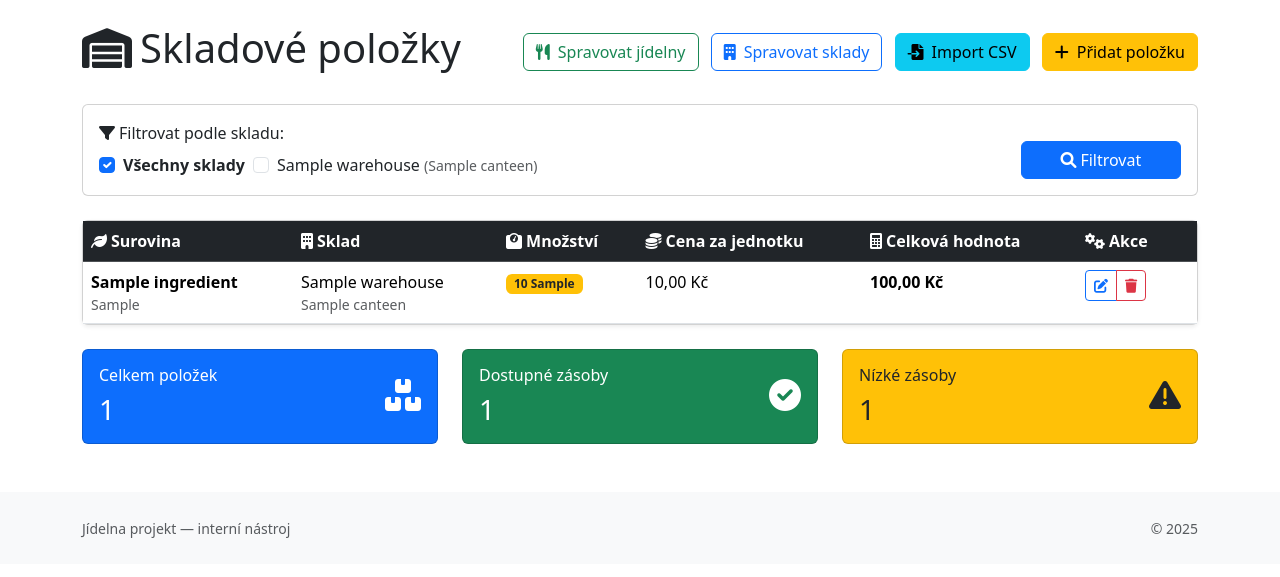
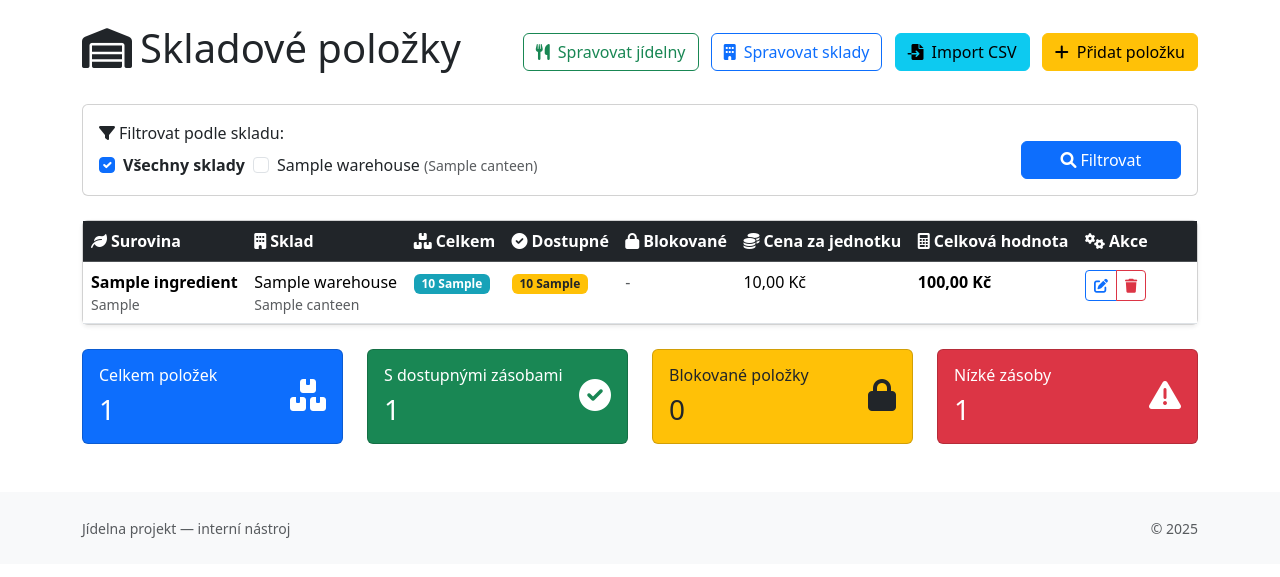
Before and after one commit to dreryos/jidelna_projekt, a Django app: page /inventory/ in a window 1280 px wide. Shown: the part 56-633 px from the top of the page. Run offline with Django 5.2, Linux system fonts and the light colour scheme; a user stored in the database is signed in; tables that the repository leaves empty hold one stand-in row (values such as "Sample post"); some libraries are stand-ins or nearby versions.

Commit message:
feat: Přidání statistik a úpravy blokovaného množství ve skladu

```diff
--- a/apps/inventory/models.py
+++ b/apps/inventory/models.py
@@ -49,6 +49,9 @@ class StockItem(models.Model):
         self.quantity_blocked -= amount
         if self.quantity_blocked < 0:
             self.quantity_blocked = Decimal('0')
+        # Pokud je blokované množství velmi blízko nule (< 0.001), nastavíme ho na přesně 0
+        elif abs(self.quantity_blocked) < Decimal('0.001'):
+            self.quantity_blocked = Decimal('0')
         self.save(update_fields=['quantity_blocked'])
 
     class Meta:
--- a/apps/inventory/views.py
+++ b/apps/inventory/views.py
@@ -36,6 +36,15 @@ class StockListView(LoginRequiredMixin, ListView):
         context = super().get_context_data(**kwargs)
         context['warehouses'] = Warehouse.objects.select_related('canteen').all()
         context['selected_warehouses'] = self.request.GET.getlist('warehouse')
+
+        # Přidáme statistiky
+        stock_items = context['stock_items']
+        context['stats'] = {
+            'available_count': sum(1 for item in stock_items if item.quantity_available > 0),
+            'blocked_count': sum(1 for item in stock_items if item.quantity_blocked > 0),
+            'low_stock_count': sum(1 for item in stock_items if item.quantity_available <= 10),
+        }
+
         return context
 
 
--- a/apps/production/models.py
+++ b/apps/production/models.py
@@ -370,6 +370,11 @@ class PickingList(models.Model):
                         stock_item.unblock_quantity(self.quantity_planned)
                         # Odečteme skutečně vydané množství ze skladu
                         stock_item.quantity -= self.quantity_actual
+
+                        # Pokud je množství velmi blízko nule (< 0.001), nastavíme ho na přesně 0
+                        if abs(stock_item.quantity) < Decimal('0.001'):
+                            stock_item.quantity = Decimal('0')
+
                         stock_item.save()
                 except StockItem.DoesNotExist:
                     # Případ, kdy položka ve skladu neexistuje - vytvoříme ji se záporným stavem
--- a/templates/inventory/stock_list.html
+++ b/templates/inventory/stock_list.html
@@ -3,6 +3,23 @@
 {% load core_filters %}
 
 {% block title %}Sklady - Jídelna{% endblock %}
+
+{% block extra_css %}
+<style>
+.badge.bg-success {
+    background-color: #28a745 !important;
+}
+.badge.bg-warning {
+    background-color: #ffc107 !important;
+}
+.badge.bg-info {
+    background-color: #17a2b8 !important;
+}
+.table thead th {
+    vertical-align: middle;
+}
+</style>
+{% endblock %}
 
 {% block content %}
 <div class="d-flex justify-content-between align-items-center mb-4">
@@ -89,7 +106,9 @@
             <tr>
               <th><i class="fas fa-leaf me-1"></i>Surovina</th>
               <th><i class="fas fa-building me-1"></i>Sklad</th>
-              <th><i class="fas fa-weight me-1"></i>Množství</th>
+              <th><i class="fas fa-boxes me-1"></i>Celkem</th>
+              <th><i class="fas fa-check-circle me-1"></i>Dostupné</th>
+              <th><i class="fas fa-lock me-1"></i>Blokované</th>
               <th><i class="fas fa-coins me-1"></i>Cena za jednotku</th>
               <th><i class="fas fa-calculator me-1"></i>Celková hodnota</th>
               <th width="120"><i class="fas fa-cogs me-1"></i>Akce</th>
@@ -107,9 +126,23 @@
                 <small class="text-muted d-block">{{ item.warehouse.canteen.name }}</small>
               </td>
               <td>
-                <span class="badge {% if item.quantity <= 0 %}bg-danger{% elif item.quantity <= 10 %}bg-warning text-dark{% else %}bg-success{% endif %}">
+                <span class="badge {% if item.quantity <= 0 %}bg-secondary{% else %}bg-info{% endif %}">
                   {{ item.quantity|format_decimal }} {{ item.ingredient.unit }}
                 </span>
+              </td>
+              <td>
+                <span class="badge {% if item.quantity_available <= 0 %}bg-danger{% elif item.quantity_available <= 10 %}bg-warning text-dark{% else %}bg-success{% endif %}">
+                  {{ item.quantity_available|format_decimal }} {{ item.ingredient.unit }}
+                </span>
+              </td>
+              <td>
+                {% if item.quantity_blocked > 0 %}
+                <span class="badge bg-warning text-dark">
+                  {{ item.quantity_blocked|format_decimal }} {{ item.ingredient.unit }}
+                </span>
+                {% else %}
+                <span class="text-muted">-</span>
+                {% endif %}
               </td>
               <td>{{ item.price|format_price }} Kč</td>
               <td>
@@ -136,7 +169,7 @@
 
   <!-- Statistiky -->
   <div class="row mt-4">
-    <div class="col-md-4">
+    <div class="col-md-3">
       <div class="card bg-primary text-white">
         <div class="card-body">
           <div class="d-flex justify-content-between">
@@ -151,15 +184,14 @@
         </div>
       </div>
     </div>
-    <div class="col-md-4">
+    <div class="col-md-3">
       <div class="card bg-success text-white">
         <div class="card-body">
           <div class="d-flex justify-content-between">
             <div>
-              <h6 class="card-title">Dostupné zásoby</h6>
+              <h6 class="card-title">S dostupnými zásobami</h6>
               <h3 class="mb-0">
-                {% regroup stock_items by ingredient as grouped_items %}
-                {{ grouped_items|length }}
+                {{ stats.available_count }}
               </h3>
             </div>
             <div class="align-self-center">
@@ -169,16 +201,31 @@
         </div>
       </div>
     </div>
-    <div class="col-md-4">
+    <div class="col-md-3">
       <div class="card bg-warning text-dark">
+        <div class="card-body">
+          <div class="d-flex justify-content-between">
+            <div>
+              <h6 class="card-title">Blokované položky</h6>
+              <h3 class="mb-0">
+                {{ stats.blocked_count }}
+              </h3>
+            </div>
+            <div class="align-self-center">
+              <i class="fas fa-lock fa-2x"></i>
+            </div>
+          </div>
+        </div>
+      </div>
+    </div>
+    <div class="col-md-3">
+      <div class="card bg-danger text-white">
         <div class="card-body">
           <div class="d-flex justify-content-between">
             <div>
               <h6 class="card-title">Nízké zásoby</h6>
               <h3 class="mb-0">
-                {% for item in stock_items %}
-                  {% if item.quantity <= 10 and item.quantity > 0 %}{{ forloop.counter0|add:1 }}{% endif %}
-                {% empty %}0{% endfor %}
+                {{ stats.low_stock_count }}
               </h3>
             </div>
             <div class="align-self-center">
```
Also changed, not shown: templates/production/picking_list_pdf.html (+3 -14 lines), 1 other file.
